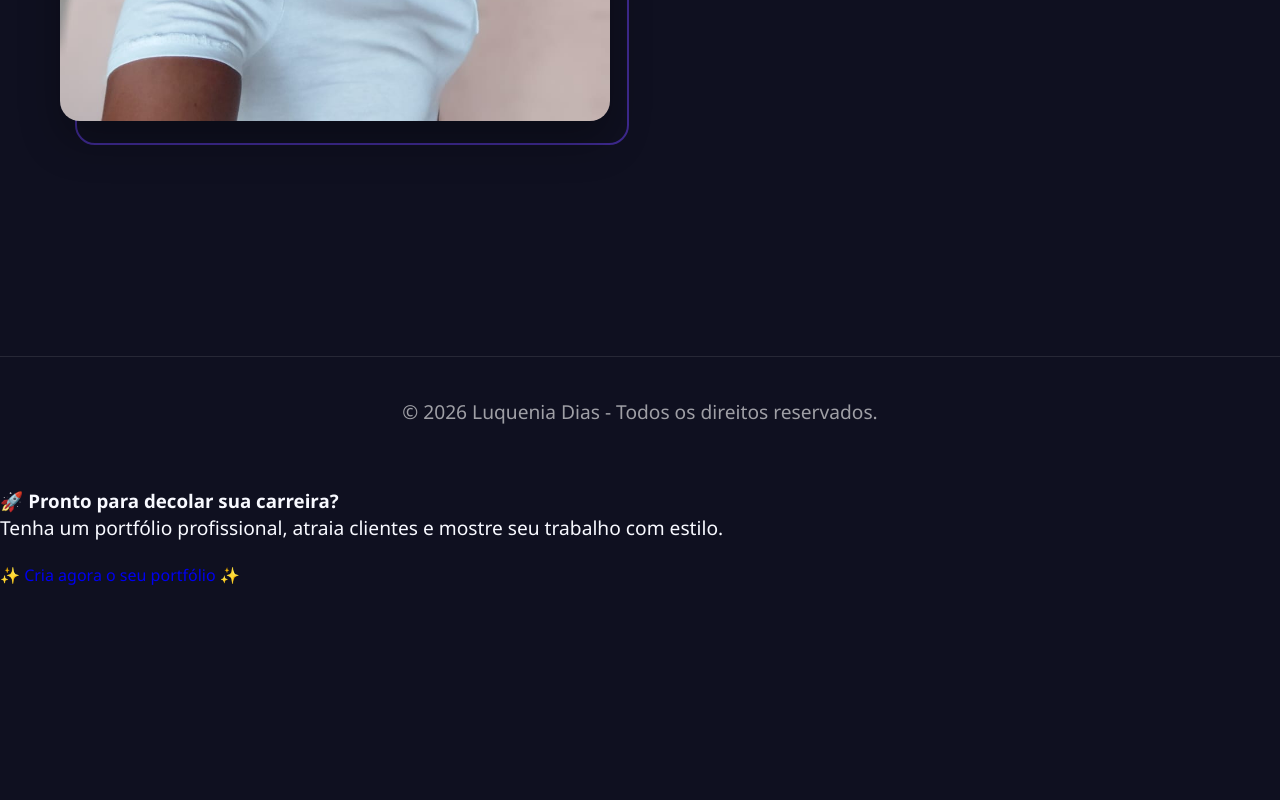
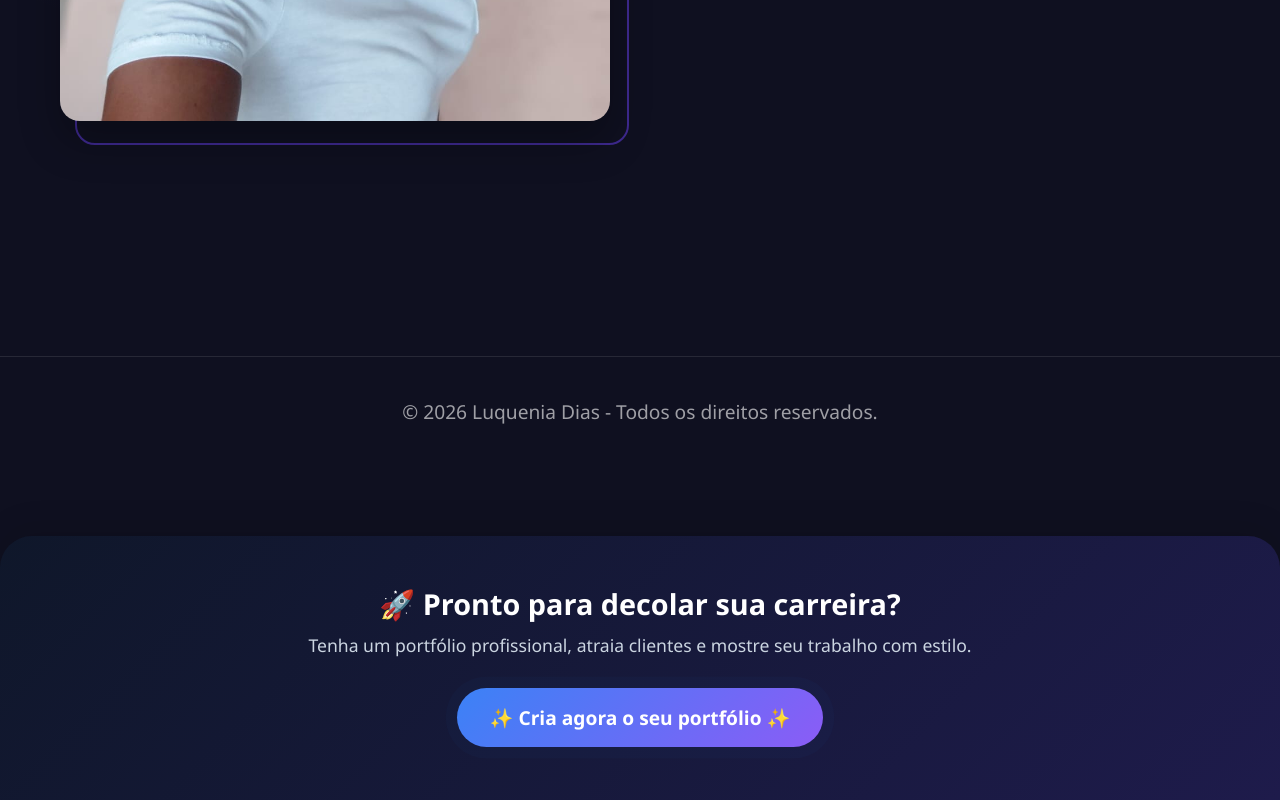
Before and after one commit to WilliamNott7/luqueniadias, a plain HTML site: page index.html in a window 1280 px wide. Shown: the part 1512-2312 px from the top of the page. Before the commit the page ends 2098 px from the top, so only its background shows below. Drawn offline with Linux system fonts and the light colour scheme.

Commit message:
Add files via upload

```diff
--- a/william.css
+++ b/william.css
@@ -2002,3 +2002,124 @@ p {
 
 
                         /*=====Catalogo  Fim=====*/
+
+
+
+
+
+
+
+
+
+
+
+
+  .cta-footer {
+            font-family: 'Inter', system-ui, -apple-system, 'Segoe UI', Roboto, sans-serif;
+            width: 100%;
+            background: linear-gradient(135deg, #0f172a 0%, #1e1b4b 100%);
+            padding: 3rem 1.5rem;
+            margin-top: 3rem;
+            text-align: center;
+            border-radius: 2rem 2rem 0 0;
+            box-shadow: 0 -10px 30px rgba(0,0,0,0.1);
+        }
+
+        .cta-container {
+            max-width: 800px;
+            margin: 0 auto;
+        }
+
+        .cta-footer h3 {
+            font-size: 1.8rem;
+            font-weight: 800;
+            color: white;
+            margin-bottom: 0.5rem;
+        }
+
+        .cta-footer p {
+            font-size: 1.1rem;
+            color: #cbd5e1;
+            margin-bottom: 1.8rem;
+        }
+
+        /* Botão animado */
+        .btn-animado {
+            display: inline-block;
+            background: linear-gradient(135deg, #3b82f6, #8b5cf6);
+            color: white;
+            text-decoration: none;
+            font-weight: 700;
+            font-size: 1.2rem;
+            padding: 1rem 2rem;
+            border-radius: 60px;
+            box-shadow: 0 8px 20px rgba(59,130,246,0.4);
+            transition: all 0.3s ease;
+            border: none;
+            cursor: pointer;
+            position: relative;
+            overflow: hidden;
+            z-index: 1;
+        }
+
+        /* Efeito de brilho ao passar mouse */
+        .btn-animado::before {
+            content: '';
+            position: absolute;
+            top: 0;
+            left: -100%;
+            width: 100%;
+            height: 100%;
+            background: linear-gradient(90deg, transparent, rgba(255,255,255,0.3), transparent);
+            transition: left 0.5s;
+            z-index: -1;
+        }
+
+        .btn-animado:hover::before {
+            left: 100%;
+        }
+
+        .btn-animado:hover {
+            transform: scale(1.05);
+            box-shadow: 0 12px 28px rgba(59,130,246,0.6);
+            background: linear-gradient(135deg, #2563eb, #7c3aed);
+        }
+
+        /* Animação suave de pulsação (opcional, apenas para chamar atenção) */
+        @keyframes pulse {
+            0% {
+                box-shadow: 0 0 0 0 rgba(59,130,246,0.5);
+            }
+            70% {
+                box-shadow: 0 0 0 12px rgba(59,130,246,0);
+            }
+            100% {
+                box-shadow: 0 0 0 0 rgba(59,130,246,0);
+            }
+        }
+
+        .btn-animado {
+            animation: pulse 2s infinite;
+        }
+
+        .btn-animado:hover {
+            animation: none;
+        }
+
+        /* Responsividade */
+        @media (max-width: 600px) {
+            .cta-footer {
+                padding: 2rem 1rem;
+                border-radius: 1.5rem 1.5rem 0 0;
+            }
+            .cta-footer h3 {
+                font-size: 1.4rem;
+            }
+            .cta-footer p {
+                font-size: 0.95rem;
+            }
+            .btn-animado {
+                font-size: 1rem;
+                padding: 0.8rem 1.5rem;
+            }
+        }
```
